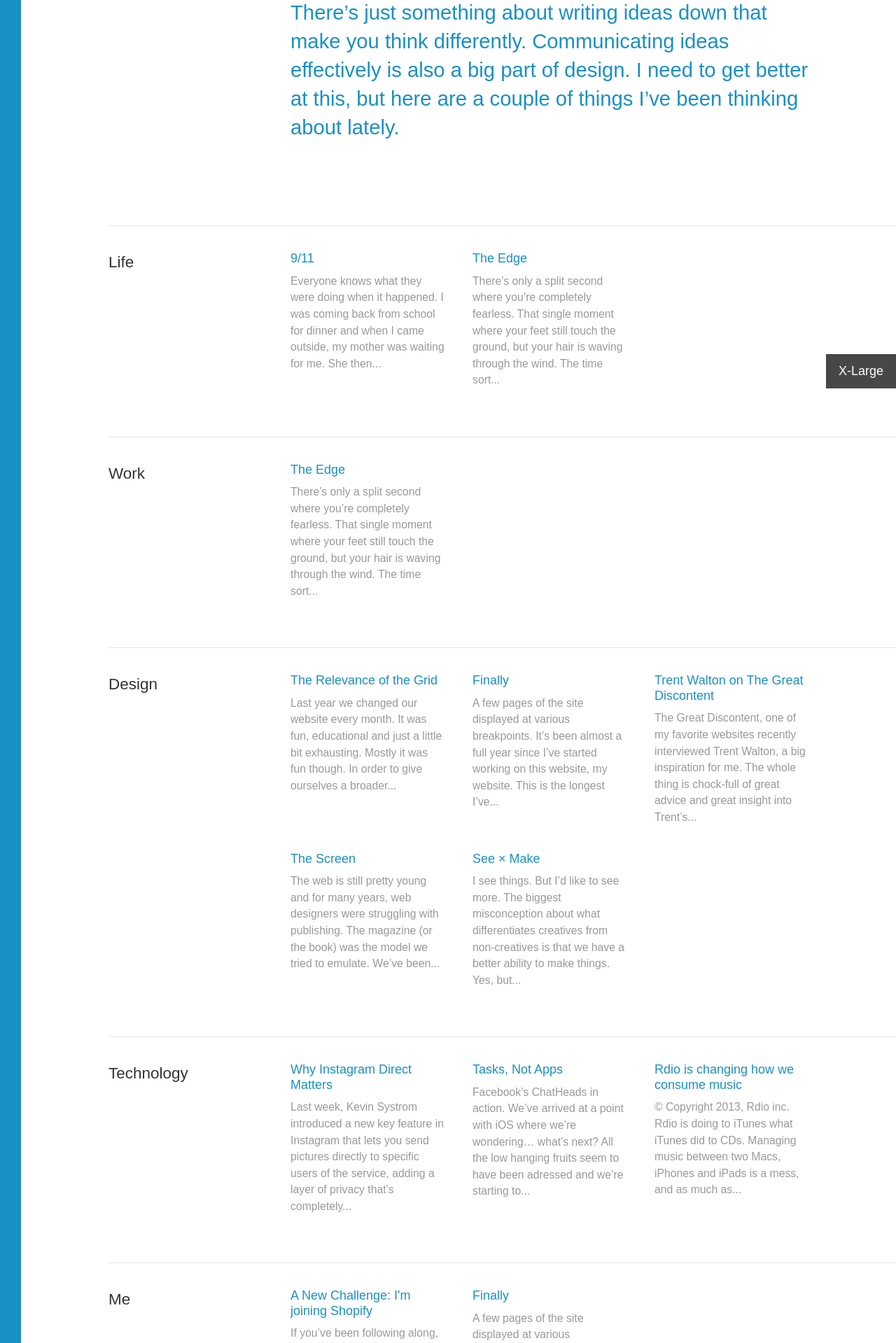
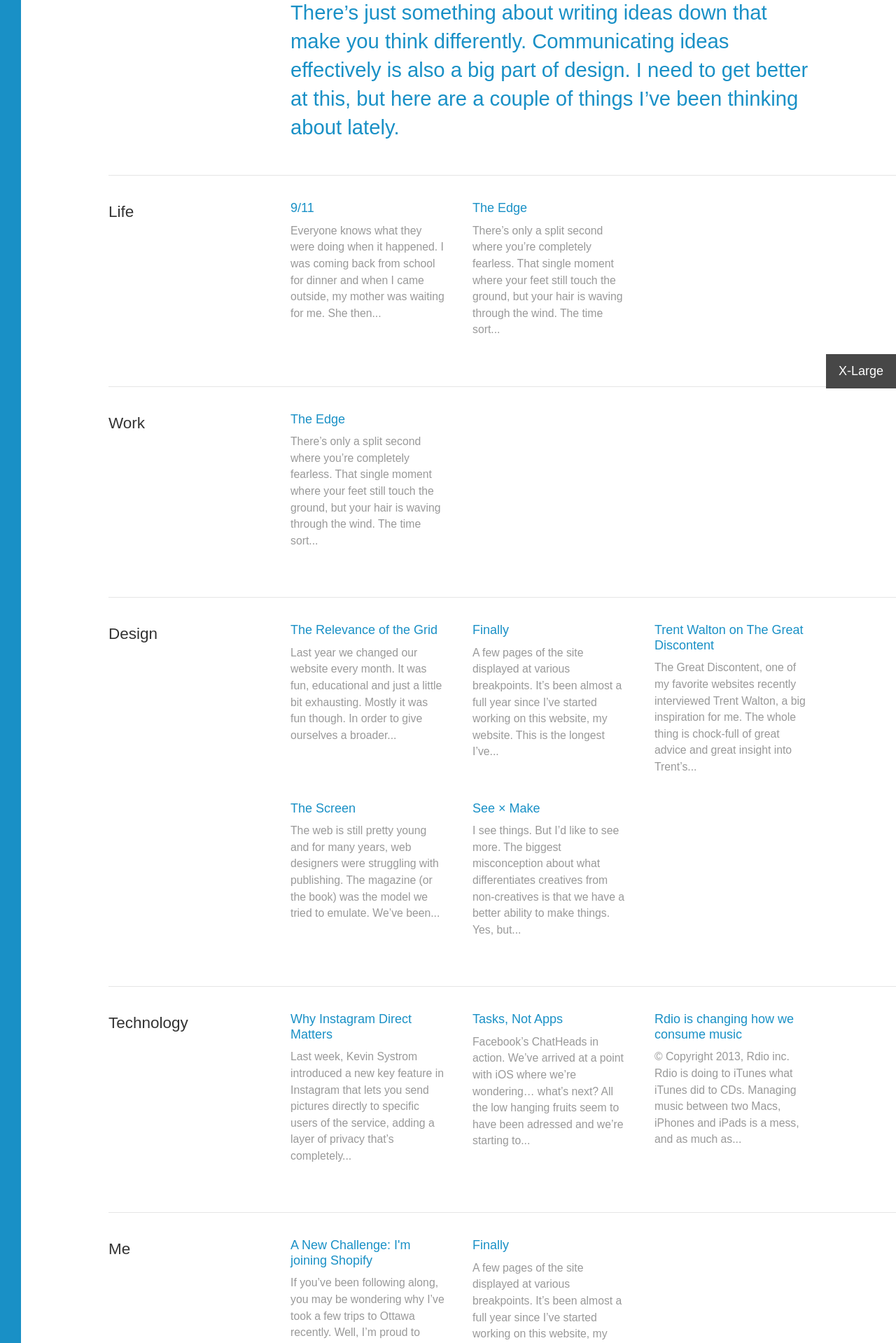
Before and after one commit to vernalkick/kevinclark, a Jekyll site: the page built from articles/index.html, in a window 1280 px wide. Shown: the part 345-2264 px from the top of the page at 70% size. Built offline with Jekyll 4.4.1, drawn with Linux system fonts in a browser that asks for light colours; nearby versions of some CDN libraries; some web fonts are replaced; Markdown is read by kramdown in place of the engine named in the settings.

Commit message:
Fix margin issues on the categories

```diff
--- a/assets/styles/css/style.css
+++ b/assets/styles/css/style.css
@@ -1544,6 +1544,10 @@ body:before {
     width: 270%;
   }
 }
+#article-lst #main {
+  padding-top: 0;
+}
+
 .article-category {
   list-style-type: none;
   border-top: 1px solid #e5e5e5;
@@ -1552,7 +1556,7 @@ body:before {
   width: 100%;
 }
 .article-category h3 {
-  padding-bottom: .5em;
+  margin-bottom: 1.25em;
 }
 .article-category li {
   list-style-type: none;
--- a/assets/styles/scss/_pages/_article-lst.scss
+++ b/assets/styles/scss/_pages/_article-lst.scss
@@ -1,3 +1,6 @@
+#article-lst #main {
+	padding-top: 0;
+}
 .article-category {
 	list-style-type: none;
 	border-top: 1px solid #e5e5e5;
@@ -5,7 +8,7 @@
 	padding-right: 14%;
 	width: 100%;
 	h3 {
-		padding-bottom: .5em;
+		margin-bottom: 1.25em;
 	}
 	li {
 		list-style-type: none;
```
